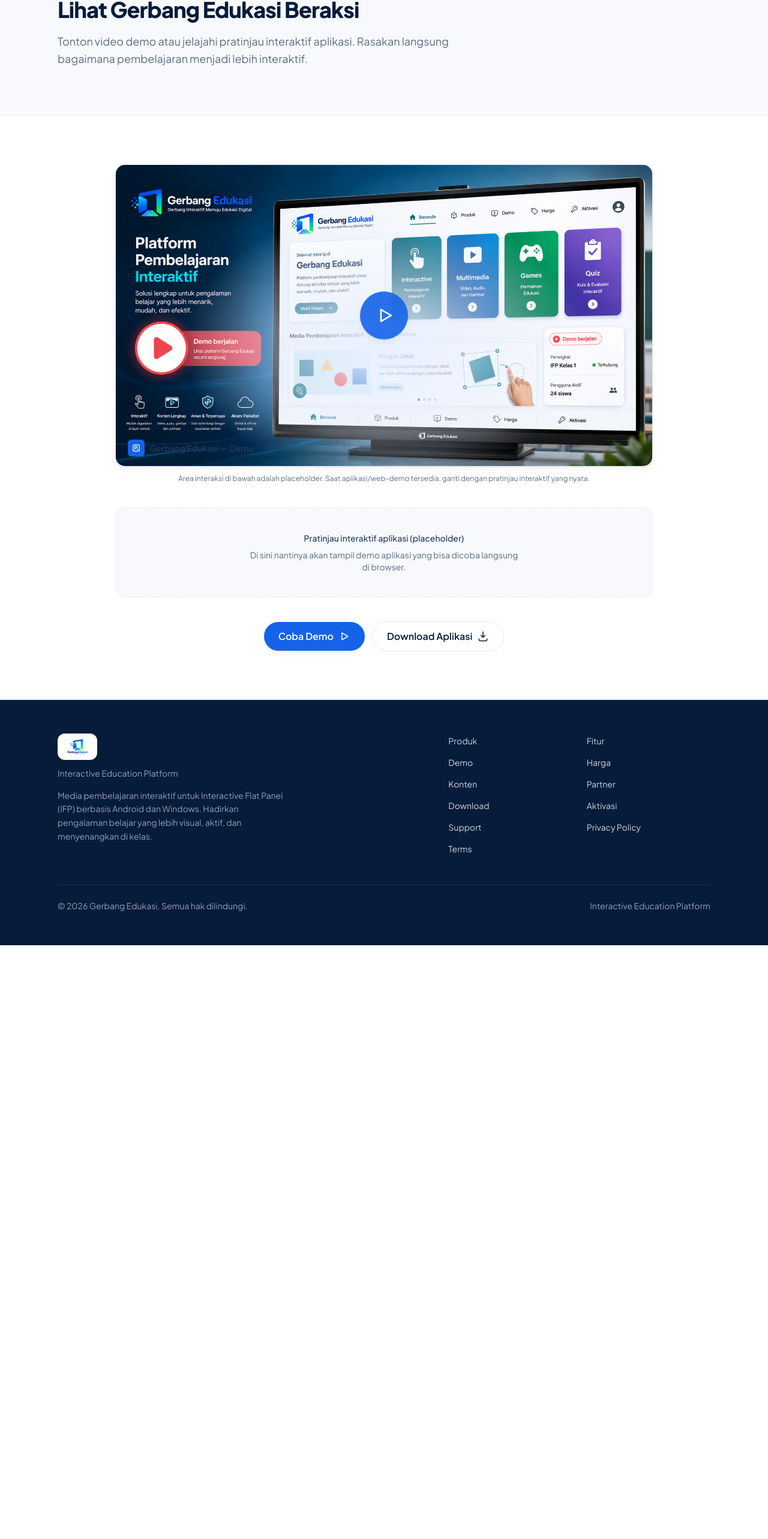
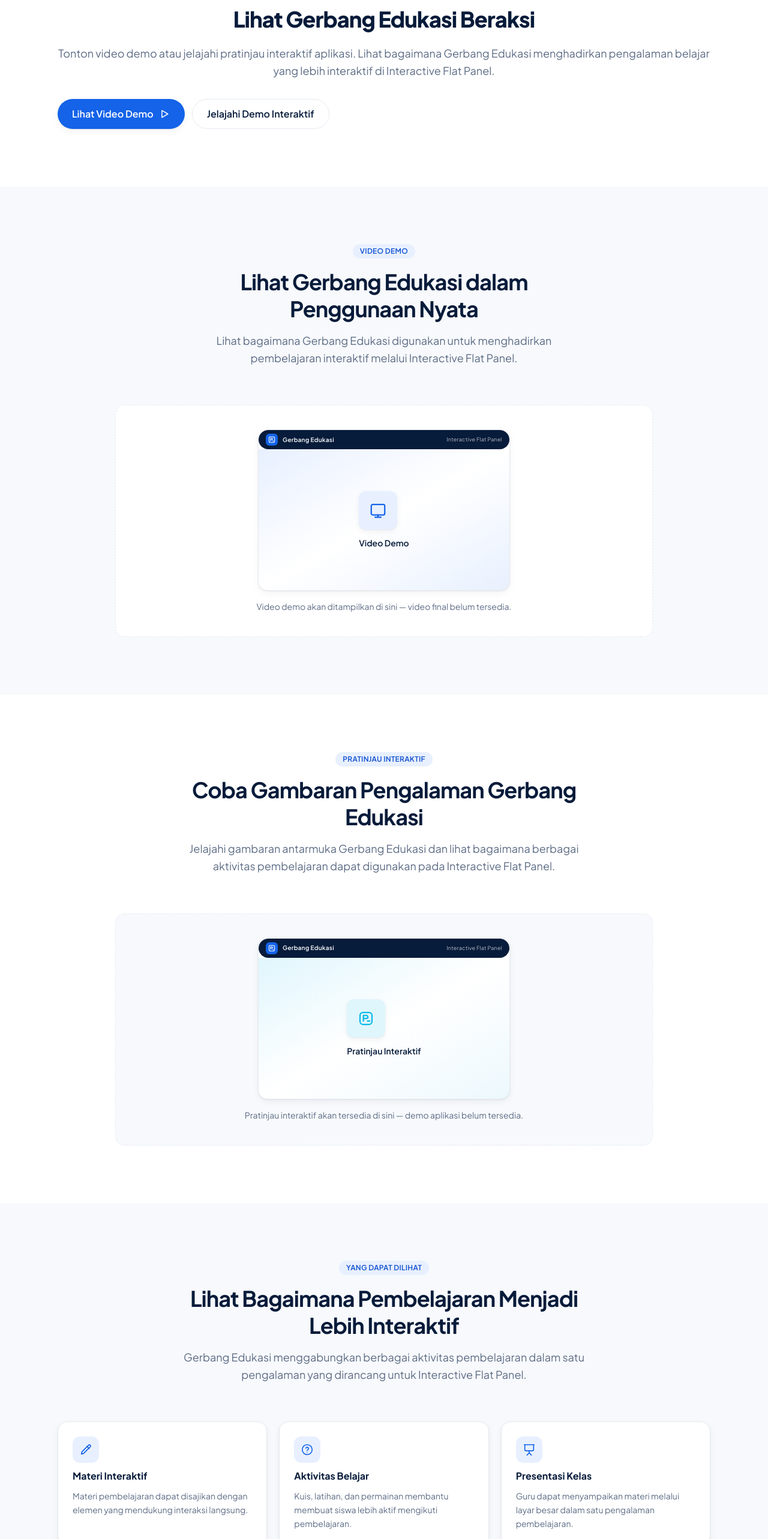
Before and after one commit to edukasigerbang-hub/web, a Next.js app: page /demo in a window 1280 px wide. Shown: the part 194-2760 px from the top of the page at 60% size. Before the commit the page ends 1770 px from the top, so only its background shows below. Built offline with nearby package versions, Linux system fonts and the light colour scheme.

Commit message:
feat(demo): build demo overview page

```diff
--- a/src/app/demo/page.tsx
+++ b/src/app/demo/page.tsx
@@ -1,54 +1,23 @@
 import type { Metadata } from "next";
-import { demoPage } from "@/data/pages";
-import { PageHeader } from "@/components/ui/PageHeader";
-import { Container } from "@/components/ui/Container";
-import { Button } from "@/components/ui/Button";
-import { DemoPlayer } from "@/components/home/DemoPlayer";
+import { DemoHero } from "@/components/demo/DemoHero";
+import { VideoDemo } from "@/components/demo/VideoDemo";
+import { InteractivePreview } from "@/components/demo/InteractivePreview";
+import { WhatYouCanSee } from "@/components/demo/WhatYouCanSee";
+import { DemoCta } from "@/components/demo/DemoCta";
 
 export const metadata: Metadata = {
-  title: "Demo",
-  description: "Lihat Gerbang Edukasi beraksi — demo & pratinjau interaktif aplikasi media pembelajaran.",
+  title: "Demo Gerbang Edukasi - Lihat Aplikasi Beraksi",
+  description: "Tonton video demo atau jelajahi pratinjau interaktif Gerbang Edukasi, aplikasi media pembelajaran interaktif untuk Interactive Flat Panel.",
 };
 
 export default function DemoPage() {
   return (
     <>
-      <PageHeader
-        eyebrow={demoPage.eyebrow}
-        title={demoPage.title}
-        description={demoPage.description}
-      />
-      <Container className="py-14 md:py-20">
-        <div className="mx-auto max-w-4xl">
-          <DemoPlayer />
-          <p className="mt-3 text-center text-xs text-muted">{demoPage.interactiveNote}</p>
-
-          {/* Interactive preview placeholder */}
-          <div className="mt-10 rounded-2xl border border-dashed border-line bg-surface-muted p-10 text-center">
-            <p className="text-sm font-medium text-ink-soft">
-              Pratinjau interaktif aplikasi (placeholder)
-            </p>
-            <p className="mx-auto mt-2 max-w-md text-sm text-muted">
-              Di sini nantinya akan tampil demo aplikasi yang bisa dicoba langsung di browser.
-            </p>
-          </div>
-
-          <div className="mt-10 flex flex-col items-center justify-center gap-3 sm:flex-row">
-            <Button href={demoPage.primaryCta.href} variant="primary" size="lg" icon="play" event={demoPage.primaryCta.event}>
-              {demoPage.primaryCta.label}
-            </Button>
-            <Button
-              href={demoPage.secondaryCta.href}
-              variant="secondary"
-              size="lg"
-              icon="download"
-              event={demoPage.secondaryCta.event}
-            >
-              {demoPage.secondaryCta.label}
-            </Button>
-          </div>
-        </div>
-      </Container>
+      <DemoHero />
+      <VideoDemo />
+      <InteractivePreview />
+      <WhatYouCanSee />
+      <DemoCta />
     </>
   );
 }
--- /dev/null
+++ b/src/components/demo/DemoCta.tsx
@@ -0,0 +1,34 @@
+import { Container } from "@/components/ui/Container";
+import { Button } from "@/components/ui/Button";
+
+/** Final CTA /demo - kontak / lihat produk. */
+export function DemoCta() {
+  return (
+    <section className="bg-surface-muted py-16 sm:py-20">
+      <Container className="flex flex-col items-center gap-4 text-center">
+        <h2 className="text-3xl font-extrabold leading-tight tracking-tight text-ink sm:text-4xl">
+          Siap Melihat Gerbang Edukasi Lebih dekat?
+        </h2>
+        <p className="max-w-2xl text-lg leading-relaxed text-muted">
+          Hubungi kami untuk mendapatkan informasi lebih lanjut, melihat demo
+          produk, atau mengetahui bagaimana Gerbang Edukasi dapat digunakan pada
+          Interactive Flat Panel.
+        </p>
+        <div className="mt-2 flex flex-col gap-3 sm:mt-6 sm:flex-row">
+          <Button
+            href="/partner"
+            variant="primary"
+            size="lg"
+            icon="play"
+            event="demo_click"
+          >
+            Hubungi Kami
+          </Button>
+          <Button href="/produk" variant="secondary" size="lg">
+            Lihat Produk
+          </Button>
+        </div>
+      </Container>
+    </section>
+  );
+}
--- /dev/null
+++ b/src/components/demo/DemoHero.tsx
@@ -0,0 +1,40 @@
+import { Badge } from "@/components/ui/Badge";
+import { Button } from "@/components/ui/Button";
+import { Container } from "@/components/ui/Container";
+
+/** Hero /demo — H1 + description + dua CTA (anchor a secciones internas). */
+export function DemoHero() {
+  return (
+    <section className="relative overflow-hidden bg-surface">
+      <div
+        aria-hidden="true"
+        className="pointer-events-none absolute inset-x-0 top-0 -z-10 h-[560px] bg-[radial-gradient(60%_80%_at_70%_0%,var(--color-primary-soft),transparent_70%)]"
+      />
+      <Container className="mx-auto max-w-3xl py-16 sm:py-20 md:py-24 text-center">
+        <Badge tone="brand">Demo</Badge>
+        <h1 className="mt-4 text-3xl font-extrabold leading-tight tracking-tight text-ink sm:text-4xl">
+          Lihat Gerbang Edukasi Beraksi
+        </h1>
+        <p className="mt-5 text-lg leading-relaxed text-muted">
+          Tonton video demo atau jelajahi pratinjau interaktif aplikasi. Lihat
+          bagaimana Gerbang Edukasi menghadirkan pengalaman belajar yang lebih
+          interaktif di Interactive Flat Panel.
+        </p>
+        <div className="mt-8 flex flex-col gap-3 sm:flex-row">
+          <Button
+            href="#video-demo"
+            variant="primary"
+            size="lg"
+            icon="play"
+            event="demo_click"
+          >
+            Lihat Video Demo
+          </Button>
+          <Button href="#interactive-preview" variant="secondary" size="lg">
+            Jelajahi Demo Interaktif
+          </Button>
+        </div>
+      </Container>
+    </section>
+  );
+}
--- /dev/null
+++ b/src/components/demo/InteractivePreview.tsx
@@ -0,0 +1,35 @@
+import { Container } from "@/components/ui/Container";
+import { Section } from "@/components/ui/Section";
+import { SectionHeading } from "@/components/ui/SectionHeading";
+import { ScreenPlaceholder } from "@/components/fitur/ScreenPlaceholder";
+
+/**
+ * Interactive Preview — jujur placeholder. Demo interaktif nyata belum
+ * tersedia, jadi kita tidak berpura-pura aplikasi yang berjalan.
+ */
+export function InteractivePreview() {
+  return (
+    <Section id="interactive-preview" tone="white">
+      <Container>
+        <SectionHeading
+          eyebrow="PRATINJAU INTERAKTIF"
+          title="Coba Gambaran Pengalaman Gerbang Edukasi"
+          description="Jelajahi gambaran antarmuka Gerbang Edukasi dan lihat bagaimana berbagai aktivitas pembelajaran dapat digunakan pada Interactive Flat Panel."
+        />
+        <div className="mx-auto max-w-4xl">
+          <div className="rounded-2xl border border-dashed border-line bg-surface-muted p-10 text-center">
+            <ScreenPlaceholder
+              icon="logo"
+              title="Pratinjau Interaktif"
+              theme="accent"
+            />
+            <p className="mt-4 text-center text-sm text-muted">
+              Pratinjau interaktif akan tersedia di sini — demo aplikasi belum
+              tersedia.
+            </p>
+          </div>
+        </div>
+      </Container>
+    </Section>
+  );
+}
--- /dev/null
+++ b/src/components/demo/VideoDemo.tsx
@@ -0,0 +1,34 @@
+import { Container } from "@/components/ui/Container";
+import { Section } from "@/components/ui/Section";
+import { SectionHeading } from "@/components/ui/SectionHeading";
+import { ScreenPlaceholder } from "@/components/fitur/ScreenPlaceholder";
+
+/**
+ * Video Demo — section jujur. Saat ini lagi belum tersedia video nyata,
+ * jadi teks clear placeholder tampilkan, bukan fake video player.
+ */
+export function VideoDemo() {
+  return (
+    <Section id="video-demo" tone="muted">
+      <Container>
+        <SectionHeading
+          eyebrow="VIDEO DEMO"
+          title="Lihat Gerbang Edukasi dalam Penggunaan Nyata"
+          description="Lihat bagaimana Gerbang Edukasi digunakan untuk menghadirkan pembelajaran interaktif melalui Interactive Flat Panel."
+        />
+        <div className="mx-auto max-w-4xl">
+          <div className="rounded-2xl border border-dashed border-line bg-surface p-10 text-center">
+            <ScreenPlaceholder
+              icon="device"
+              title="Video Demo"
+              theme="primary"
+            />
+            <p className="mt-4 text-center text-sm text-muted">
+              Video demo akan ditampilkan di sini — video final belum tersedia.
+            </p>
+          </div>
+        </div>
+      </Container>
+    </Section>
+  );
+}
--- /dev/null
+++ b/src/components/demo/WhatYouCanSee.tsx
@@ -0,0 +1,52 @@
+import { Container } from "@/components/ui/Container";
+import { Section } from "@/components/ui/Section";
+import { SectionHeading } from "@/components/ui/SectionHeading";
+import { Icon } from "@/components/ui/icons";
+import type { IconName } from "@/components/ui/icons";
+
+const points: { icon: IconName; title: string; description: string }[] = [
+  {
+    icon: "pencil",
+    title: "Materi Interaktif",
+    description: "Materi pembelajaran dapat disajikan dengan elemen yang mendukung interaksi langsung.",
+  },
+  {
+    icon: "quiz",
+    title: "Aktivitas Belajar",
+    description: "Kuis, latihan, dan permainan membantu membuat siswa lebih aktif mengikuti pembelajaran.",
+  },
+  {
+    icon: "presentation",
+    title: "Presentasi Kelas",
+    description: "Guru dapat menyampaikan materi melalui layar besar dalam satu pengalaman pembelajaran.",
+  },
+];
+
+/** What You Can See - tiga poin yang ditampilkan dalam demo. */
+export function WhatYouCanSee() {
+  return (
+    <Section id="lihat" tone="muted">
+      <Container>
+        <SectionHeading
+          eyebrow="YANG DAPAT DILIHAT"
+          title="Lihat Bagaimana Pembelajaran Menjadi Lebih Interaktif"
+          description="Gerbang Edukasi menggabungkan berbagai aktivitas pembelajaran dalam satu pengalaman yang dirancang untuk Interactive Flat Panel."
+        />
+        <div className="grid gap-5 sm:grid-cols-2 lg:grid-cols-3">
+          {points.map((item) => (
+            <div
+              key={item.title}
+              className="flex flex-col gap-3 rounded-2xl border border-line bg-surface p-6 shadow-card"
+            >
+              <span className="flex h-11 w-11 items-center justify-center rounded-xl bg-primary-soft text-primary">
+                <Icon name={item.icon} size={22} />
+              </span>
+              <p className="text-base font-bold leading-tight text-ink">{item.title}</p>
+              <p className="text-sm leading-relaxed text-muted">{item.description}</p>
+            </div>
+          ))}
+        </div>
+      </Container>
+    </Section>
+  );
+}
```
